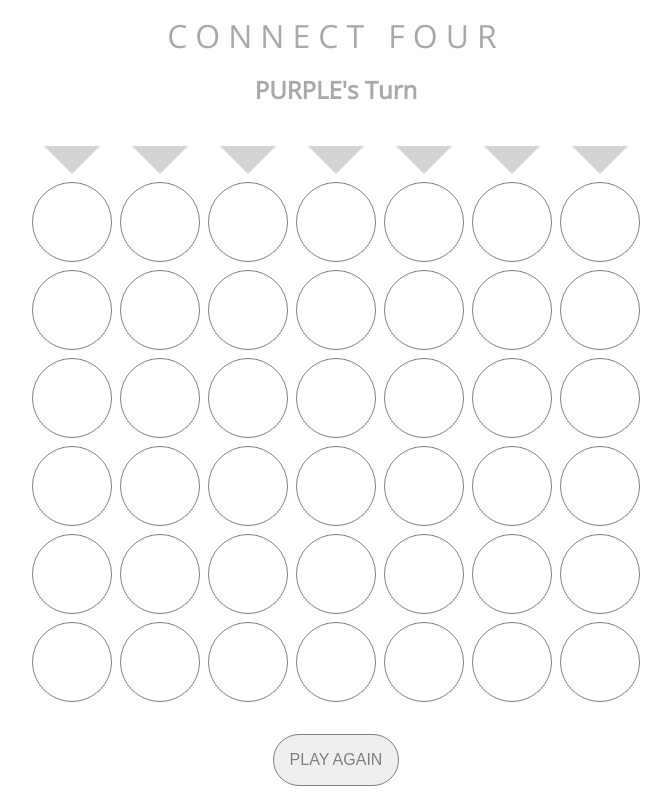
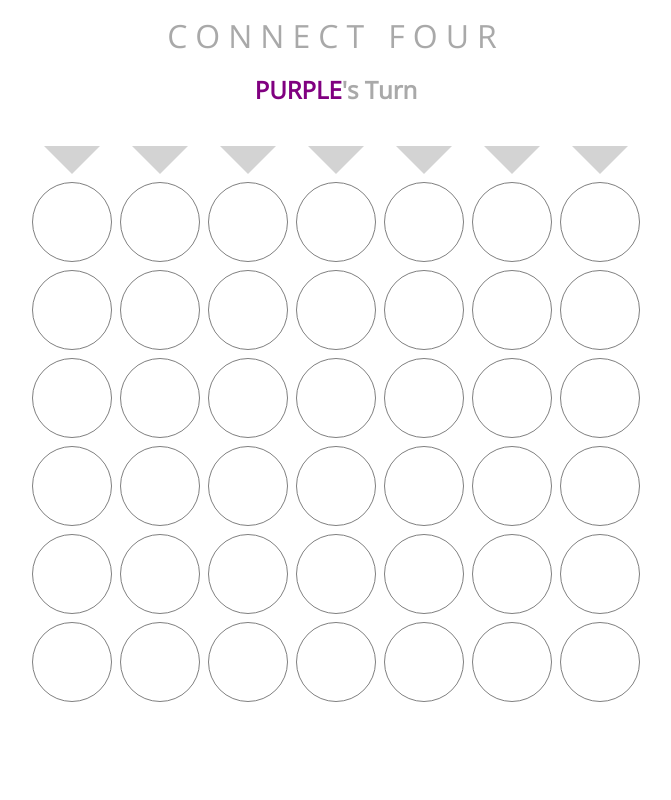
Before and after one commit to johnhansengit/connect-four, a plain HTML site: page index.html in a window 1280 px wide. Shown: the whole page, without its empty margins (304-975 px from the left). Drawn offline with nearby package versions, Linux system fonts and the light colour scheme.

Commit message:
Correct HTML/CSS and create functions/caches

```diff
--- a/index.html
+++ b/index.html
@@ -3,7 +3,7 @@
 <head>
     <meta charset="UTF-8">
     <meta name="viewport" content="width=device-width, initial-scale=1.0">
-    <title>Connect Four!</title>
+    <title>Connect Four</title>
     <link rel="preconnect" href="https://fonts.googleapis.com">
     <link rel="preconnect" href="https://fonts.gstatic.com" crossorigin>
     <link href="https://fonts.googleapis.com/css2?family=Open+Sans:wght@300&display=swap" rel="stylesheet">
@@ -13,7 +13,7 @@
 </head>
 <body>
     <header>CONNECT FOUR</header>
-    <h1>PURPLE's Turn</h1> <!-- render from JS -->
+    <h1></h1>
 
     <section id="markers">
         <div></div>
@@ -54,7 +54,7 @@
         <div id="c1r2"></div>
         <div id="c2r2"></div>
         <div id="c3r2"></div>
-        <div id="c2r2"></div>
+        <div id="c4r2"></div>
         <div id="c5r2"></div>
         <div id="c6r2"></div>
 
@@ -70,7 +70,7 @@
         <div id="c1r0"></div>
         <div id="c2r0"></div>
         <div id="c3r0"></div>
-        <div id="c0r0"></div>
+        <div id="c4r0"></div>
         <div id="c5r0"></div>
         <div id="c6r0"></div>
     </section>
--- a/js/main.js
+++ b/js/main.js
@@ -1,5 +1,10 @@
 /*----- constants -----*/
 
+const COLORS = {
+    '0': 'white',
+    '1': 'purple',
+    '-1': 'orange'
+};
 
 /*----- state variables -----*/
 
@@ -10,6 +15,9 @@ let winner; // null = no winner; 1 or -1 = winner; 'T' = tie game
 
 /*----- cached elements  -----*/
 
+const messageEl = document.querySelector('h1');
+const playAgainBtn = document.querySelector('button');
+const markerEls = document.querySelectorAll('#markers > div');
 
 /*----- event listeners -----*/
 
@@ -34,10 +42,48 @@ function init() {
     render();
 }
 
+// Visualize all state in the DOM
 function render() {
+    renderBoard();
+    renderMessage();
+    // Hide/show UI elements (controls)
+    renderControls();
+}
 
+function renderBoard() {
+    board.forEach(function(colArr, colIdx) {
+        // Iterate over the cells in the current column (colArr)
+        colArr.forEach(function(cellVal, rowIdx) {
+            const cellId = `c${colIdx}r${rowIdx}`;
+            const cellEl = document.getElementById(cellId);
+            cellEl.style.backgroundColor = COLORS[cellVal];
+        });
+    });
+}
+
+function renderMessage() {
+    if (winner === 'T') {
+        messageEl.innerText = 'Tie game!';
+    } else if (winner) {
+        messageEl.innerHTML = `<span style="color: ${COLORS[winner]}">${COLORS[winner].toUpperCase()}</span> Wins!`;
+    } else {
+        // Game is in play
+        messageEl.innerHTML = `<span style="color: ${COLORS[turn]}">${COLORS[turn].toUpperCase()}</span>'s Turn`;
+    }
+}
+
+function renderControls() {
+    // Ternary expression is the go-to when you want one of two values returned
+    // conditional-expression ? truthy-expression : falsy-expression
+    playAgainBtn.style.visibility = winner ? 'visible' : 'hidden';
+    // Iterate over marker elements to hide or show according to column being full (no 0s) or not
+    markerEls.forEach(function(markerEl, colIdx) {
+        const hideMarker = !board[colIdx].includes(0) || winner;
+        markerEl.style.visibility = hideMarker ? 'hidden' : 'visible';
+    });
 }
 
 /* TO DO
     - Randomize which player gets to go first
+    - Try to 'animate' (blink through) disks falling from markers?
 */
```
